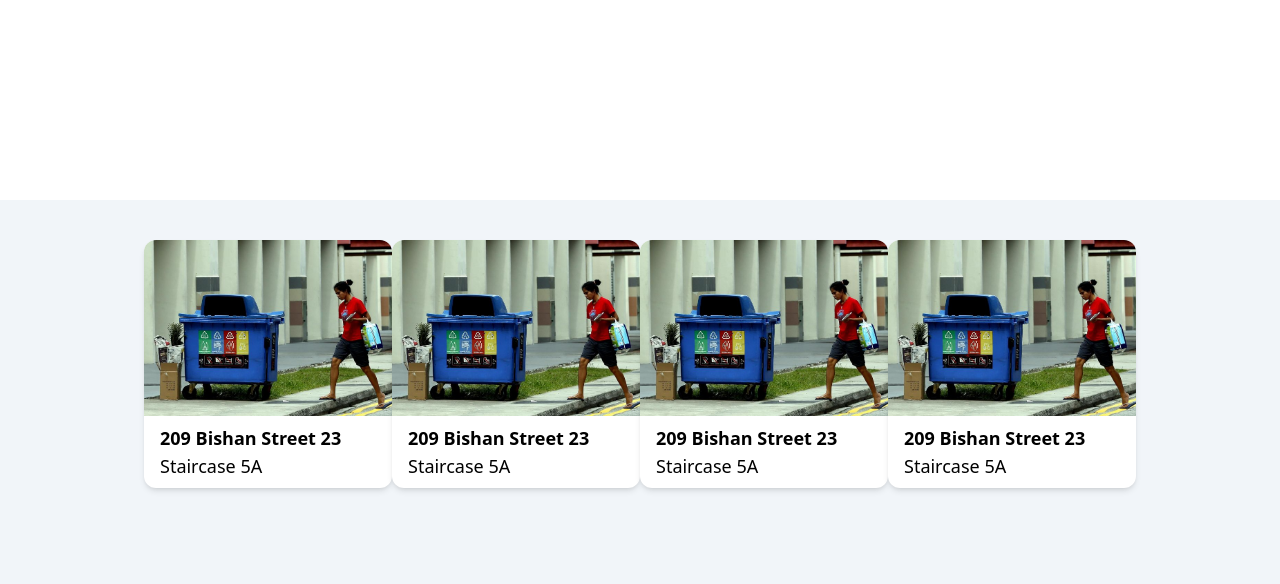
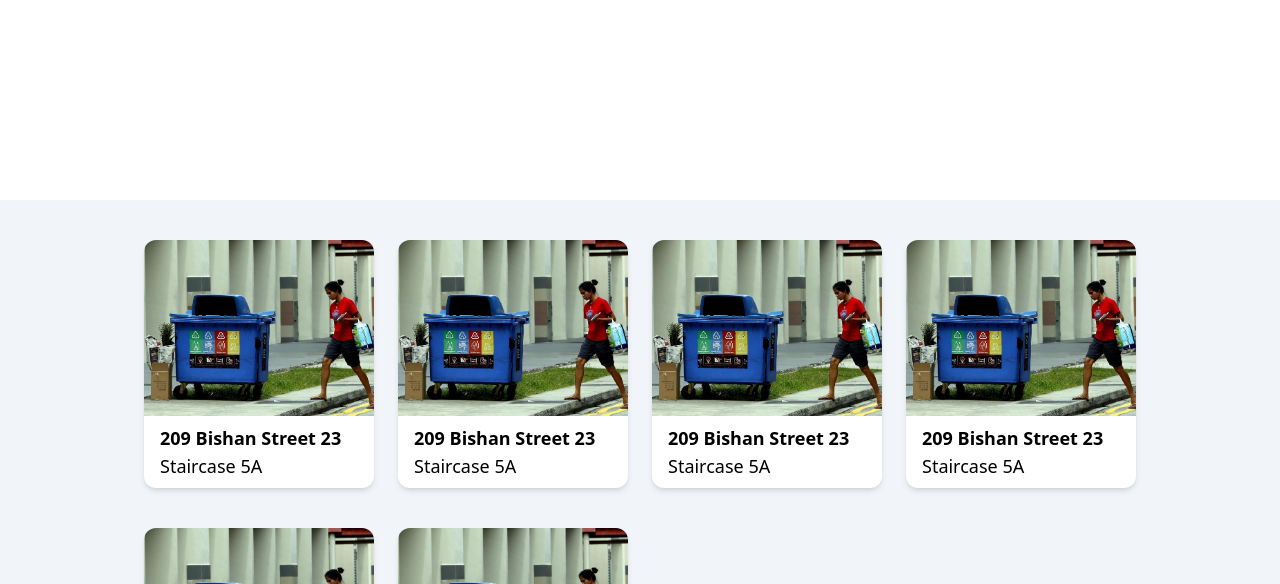
Before and after one commit to dogshadow272/Garbage-Detector, a Flask app: page / in a window 1280 px wide. Shown: the part 468-1052 px from the top of the page. Run offline with Flask 2, Linux system fonts and the light colour scheme.

Commit message:
Fix bin selection scrolling

```diff
--- a/src/app.py
+++ b/src/app.py
@@ -8,6 +8,16 @@ app = Flask(__name__)
 def index():
     # Placeholder for database stuff
     dummy_bins = [
+        {
+            'img_path': 'bins/0.jpg',
+            'address': '209 Bishan Street 23',
+            'location': 'Staircase 5A'
+        },
+        {
+            'img_path': 'bins/0.jpg',
+            'address': '209 Bishan Street 23',
+            'location': 'Staircase 5A'
+        },
         {
             'img_path': 'bins/0.jpg',
             'address': '209 Bishan Street 23',
--- a/src/templates/base.html
+++ b/src/templates/base.html
@@ -16,10 +16,12 @@
         Select a garbage bin to view data
         {% endblock %}
     </div>
-    <div class="bg-slate-100 grid grid-cols-4 justify-items-center h-96 px-36 pt-10">
+    <div class="bg-slate-100 overflow-scroll h-96 px-36 py-10">
+        <div class=" grid grid-cols-4 gap-x-6 gap-y-10 justify-items-center">
             {% for bin in bins %}
             <figure class="bg-white shadow-md rounded-xl overflow-hidden w-fit h-fit">
-            <img class="w-64 h-44 object-cover" src="{{ url_for('static', filename=bin.img_path) }}" alt="Garbage bin">
+                <img class="w-64 h-44 object-cover" src="{{ url_for('static', filename=bin.img_path) }}"
+                    alt="Garbage bin">
                 <figcaption class="px-4 py-2">
                     <div class="text-lg font-bold">{{ bin.address }}</div>
                     <div class="text-lg font-light">{{ bin.location }}</div>
@@ -27,6 +29,7 @@
             </figure>
             {% endfor %}
         </div>
+    </div>
 </body>
 
 </html>
```
Also changed, not shown: src/static/generated-styles.css. Lines whose indentation alone changed are shown as unchanged.
